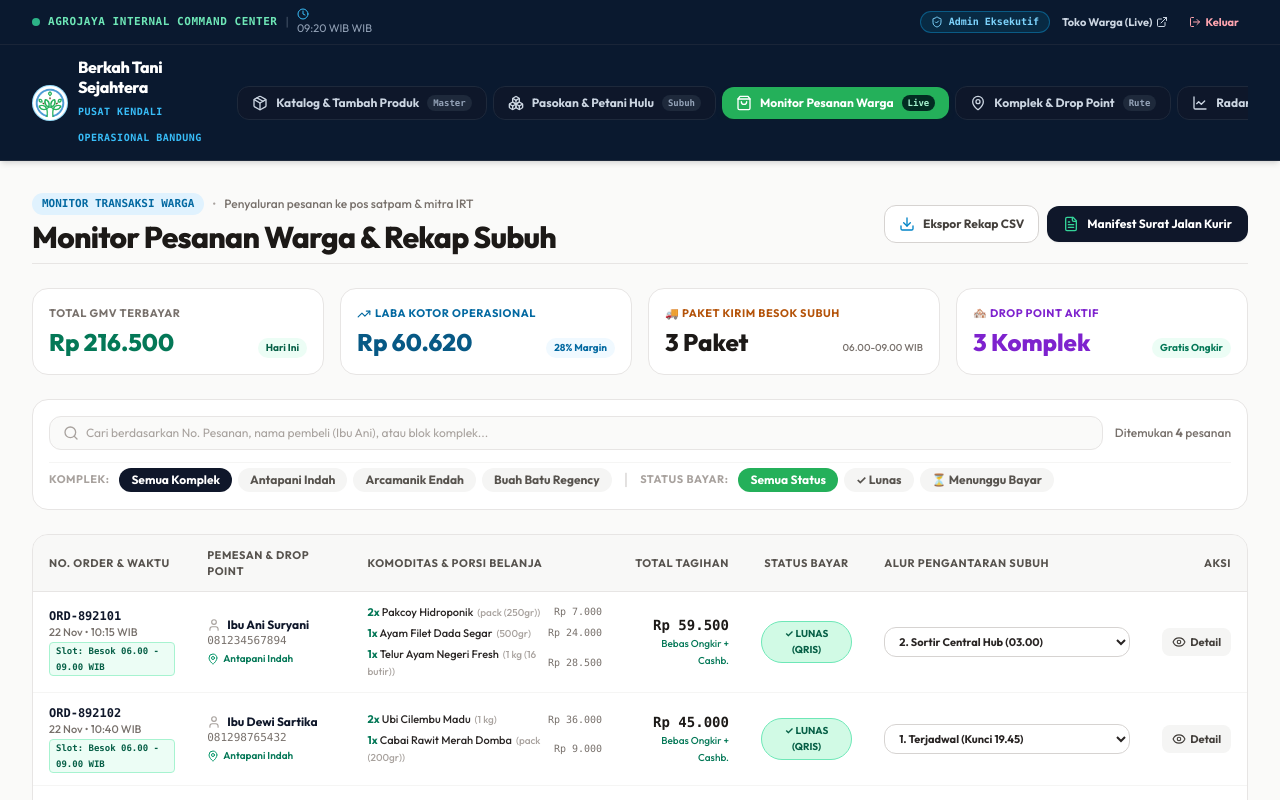
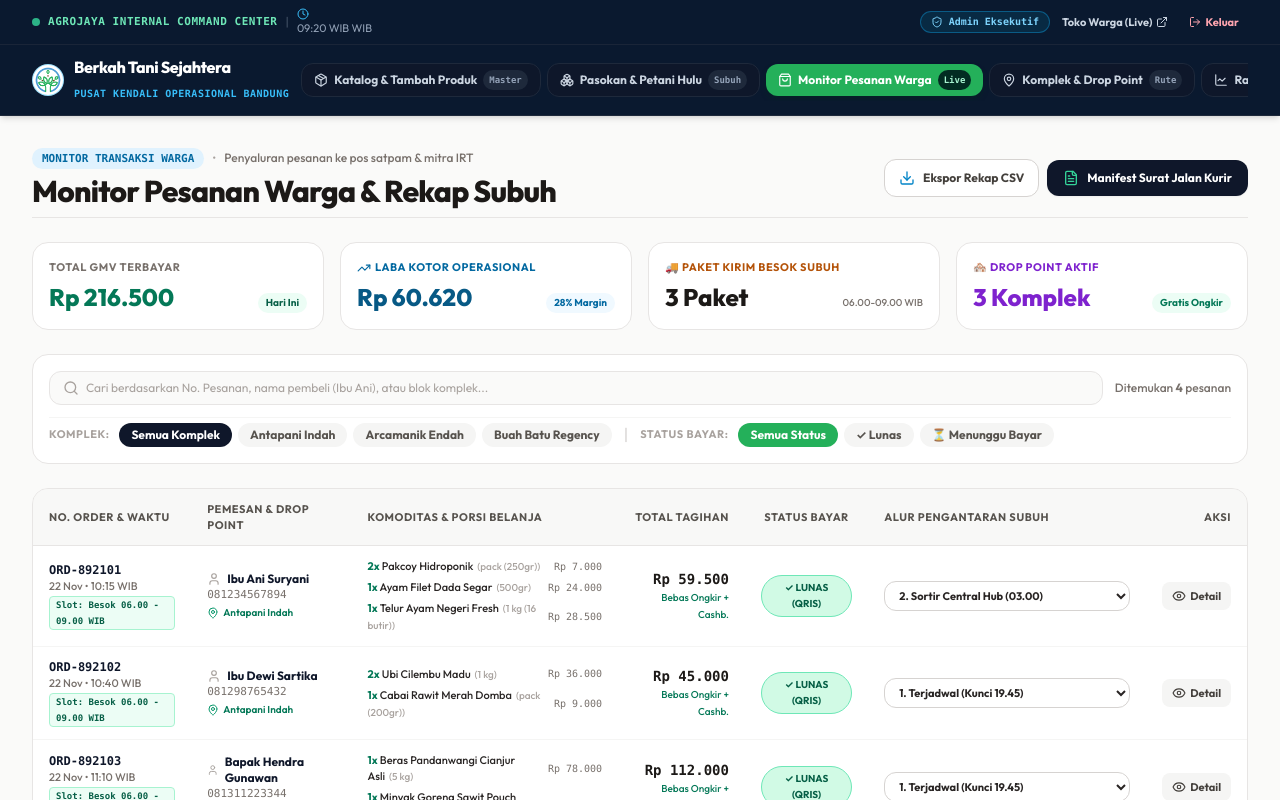
Before and after one commit to jonihaha100/e-commerce_kebutuhan_poko, a Next.js app: page /admin/pesanan in a window 1280 px wide. Shown: the top 800 px of the page. Built offline with nearby package versions, Linux system fonts and the light colour scheme.

Commit message:
fix(admin): remove bulky horizontal scrollbar from admin navigation header with modern no-scrollbar styling

```diff
--- a/app/admin/pesanan/page.tsx
+++ b/app/admin/pesanan/page.tsx
@@ -316,7 +316,7 @@ export default function AdminPesananPage() {
 
           <div className="flex flex-wrap items-center gap-3 pt-1 border-t border-stone-100">
             {/* Cluster filters */}
-            <div className="flex items-center gap-1.5 overflow-x-auto">
+            <div className="flex items-center gap-1.5 overflow-x-auto no-scrollbar">
               <span className="text-[11px] font-bold text-stone-400 uppercase tracking-wider mr-1">
                 Komplek:
               </span>
--- a/app/admin/produk/page.tsx
+++ b/app/admin/produk/page.tsx
@@ -307,7 +307,7 @@ export default function AdminProdukPage() {
           </div>
 
           {/* Category Filter Pills */}
-          <div className="flex items-center gap-1.5 overflow-x-auto pb-1">
+          <div className="flex items-center gap-1.5 overflow-x-auto no-scrollbar pb-1">
             {categoryOptions.map((cat) => (
               <button
                 key={cat.id}
--- a/app/globals.css
+++ b/app/globals.css
@@ -133,3 +133,33 @@ h1, h2, h3, h4, h5, h6 {
   border-color: #CBD5E1;
   box-shadow: 0 6px 20px rgba(15, 23, 42, 0.06);
 }
+
+/* Modern Scrollbar Hiding & Smoothing */
+.no-scrollbar::-webkit-scrollbar,
+.scrollbar-none::-webkit-scrollbar {
+  display: none !important;
+  width: 0 !important;
+  height: 0 !important;
+}
+
+.no-scrollbar,
+.scrollbar-none {
+  -ms-overflow-style: none !important;  /* IE and Edge */
+  scrollbar-width: none !important;  /* Firefox */
+}
+
+/* Subtle, Sleek Custom Scrollbar for all dark admin elements */
+.dark-subtle-scrollbar::-webkit-scrollbar {
+  height: 4px;
+  width: 4px;
+}
+.dark-subtle-scrollbar::-webkit-scrollbar-track {
+  background: #0A192F;
+}
+.dark-subtle-scrollbar::-webkit-scrollbar-thumb {
+  background: #1E293B;
+  border-radius: 4px;
+}
+.dark-subtle-scrollbar::-webkit-scrollbar-thumb:hover {
+  background: #334155;
+}
--- a/components/AdminHeader.tsx
+++ b/components/AdminHeader.tsx
@@ -110,16 +110,16 @@ export function AdminHeader() {
       </div>
 
       {/* Main Admin Navigation */}
-      <div className="max-w-7xl mx-auto px-4 sm:px-6 lg:px-8 flex flex-col sm:flex-row sm:items-center justify-between gap-4 py-3">
-        <div className="flex items-center gap-3">
+      <div className="max-w-7xl mx-auto px-4 sm:px-6 lg:px-8 flex flex-col lg:flex-row lg:items-center justify-between gap-3 py-2.5">
+        <div className="flex items-center gap-3 flex-shrink-0">
           <Link href="/admin/produk" className="flex items-center gap-2.5">
             <img
               src="/brand-logo.png"
               alt="Logo"
-              className="w-9 h-9 object-contain rounded-full border border-sky-400/50 bg-white p-0.5"
+              className="w-8 h-8 object-contain rounded-full border border-sky-400/50 bg-white p-0.5"
             />
             <div>
-              <h1 className="text-base font-black tracking-tight text-white leading-tight">
+              <h1 className="text-sm sm:text-base font-black tracking-tight text-white leading-tight">
                 Berkah Tani Sejahtera
               </h1>
               <span className="text-[10px] font-mono tracking-wider text-sky-400 uppercase font-semibold">
@@ -129,8 +129,8 @@ export function AdminHeader() {
           </Link>
         </div>
 
-        {/* Tab navigation buttons */}
-        <div className="flex items-center gap-1.5 overflow-x-auto pb-1 sm:pb-0">
+        {/* Tab navigation buttons with clean no-scrollbar */}
+        <div className="flex items-center gap-1.5 overflow-x-auto no-scrollbar scroll-smooth py-1 max-w-full">
           {tabs.map((tab) => {
             const isActive = pathname === tab.href;
             const Icon = tab.icon;
@@ -138,17 +138,17 @@ export function AdminHeader() {
               <Link
                 key={tab.href}
                 href={tab.href}
-                className={`inline-flex items-center gap-2 px-3.5 py-2 rounded-xl text-xs font-bold transition whitespace-nowrap ${
+                className={`inline-flex items-center gap-1.5 px-3 py-1.5 rounded-xl text-xs font-bold transition whitespace-nowrap ${
                   isActive
                     ? 'bg-[#24B05A] text-white shadow-md shadow-emerald-950/40'
                     : 'bg-slate-900/80 text-slate-300 hover:bg-slate-800 hover:text-white border border-slate-800'
                 }`}
               >
-                <Icon className="w-4 h-4" />
+                <Icon className="w-3.5 h-3.5 flex-shrink-0" />
                 <span>{tab.label}</span>
                 {tab.badge && (
                   <span
-                    className={`text-[9px] px-1.5 py-0.2 rounded-full font-mono ${
+                    className={`text-[9px] px-1.5 py-0.5 rounded-full font-mono ${
                       isActive
                         ? 'bg-emerald-950 text-emerald-200'
                         : 'bg-slate-800 text-slate-400'
```
Also changed, not shown: scripts/capture-clean-admin-header.js (added, +47 -0 lines).
